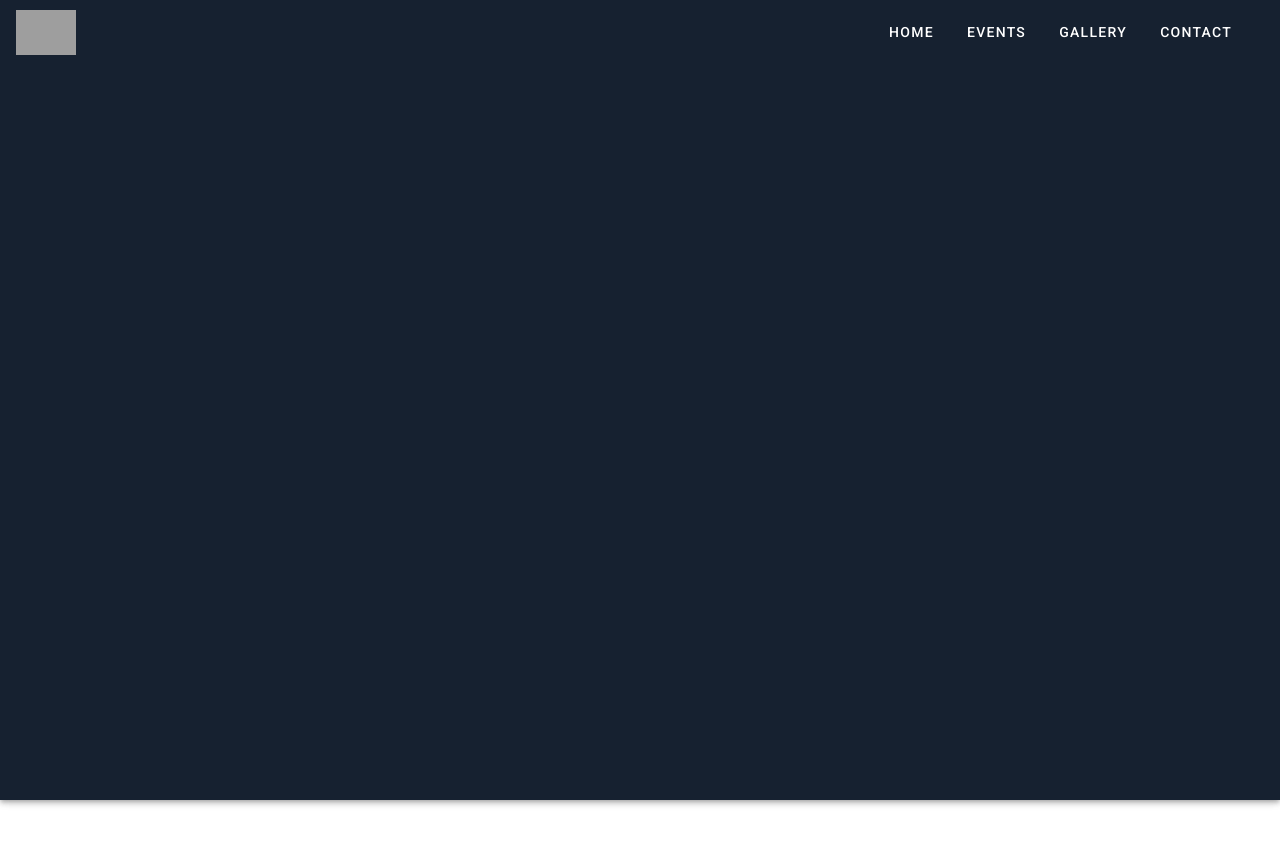
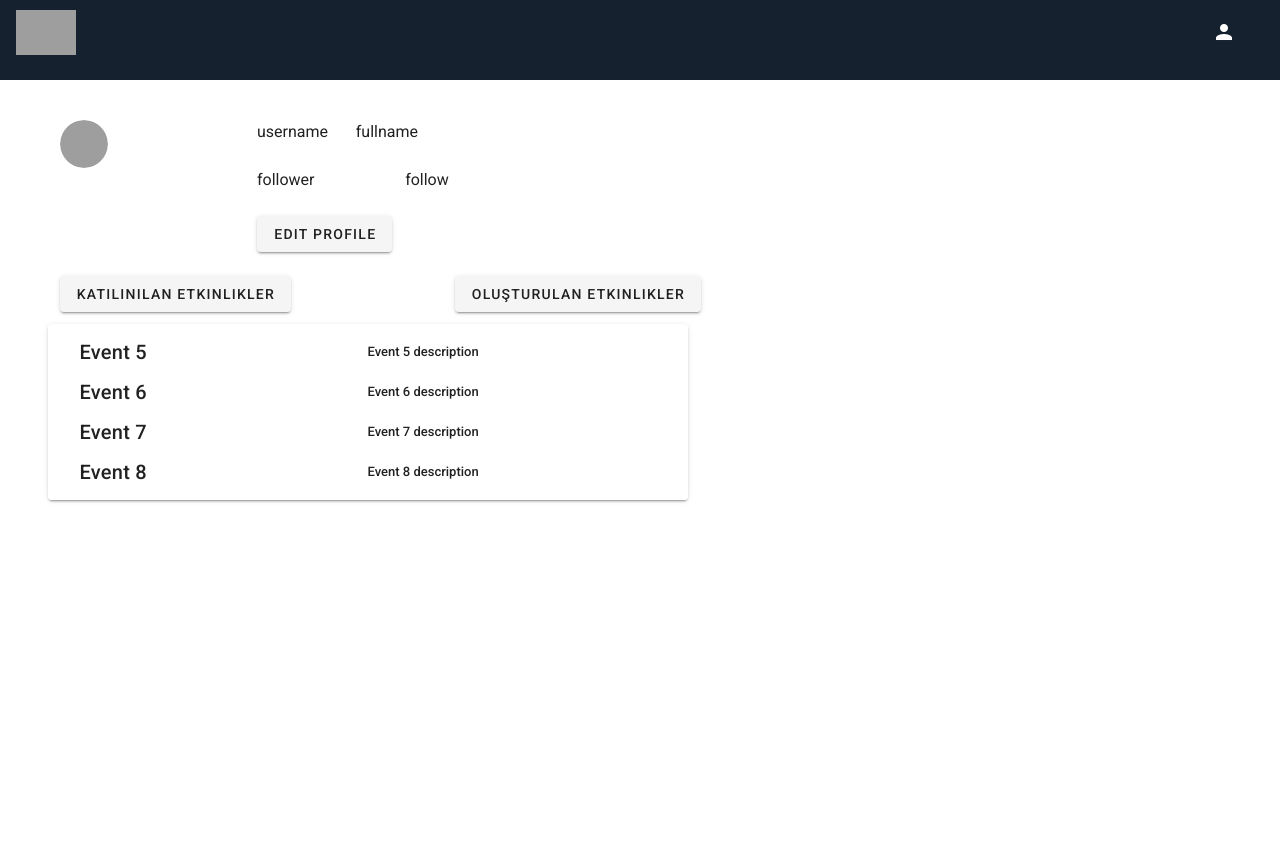
Before and after one commit to ahmedy08/social-media, a Vue app: page /profile in a window 1280 px wide. Shown: the top 844 px of the page. Before the commit the page ends 800 px from the top, so only its background shows below. Built offline with nearby package versions, Linux system fonts and the light colour scheme; grey boxes are pictures that could not be loaded.

Commit message:
Some progress

```diff
--- a/src/components/MainHeader.vue
+++ b/src/components/MainHeader.vue
@@ -14,10 +14,21 @@
       </v-toolbar-items>
       <v-spacer></v-spacer>
       <v-toolbar-items class="px-4">
-        <v-btn text>Home</v-btn>
-        <v-btn text>Events</v-btn>
-        <v-btn text>Gallery</v-btn>
-        <v-btn text>Contact</v-btn>
+        <v-menu open-on-click>
+          <template v-slot:activator="{ on }">
+            <v-btn icon v-on="on">
+              <v-icon>mdi-account</v-icon>
+            </v-btn>
+          </template>
+          <v-list>
+            <v-list-item @click="goToProfile">
+             <v-list-item-title>Profile</v-list-item-title>
+            </v-list-item>
+            <v-list-item @click="logout">
+              <v-list-item-title>Logout</v-list-item-title>
+            </v-list-item>
+          </v-list>
+        </v-menu>
       </v-toolbar-items>
   </v-toolbar>
 </v-app>
@@ -33,8 +44,12 @@ export default defineComponent({
     const login = () => {
       router.push('/login')
     }
+    const goToProfile = () => {
+      router.push('/profile')
+    }
     return {
-      login
+      login,
+      goToProfile
     }
   },
 })
--- /dev/null
+++ b/src/components/ProfileEvents.vue
@@ -0,0 +1,59 @@
+<template>
+  <v-card width="50vw">
+      <v-list
+        dense
+        class="px-4"
+        v-if="!isEventYours"
+      >
+        <v-list-item
+          v-for="(event,index) in events1"
+          :key="index">
+            <v-list-item-title class="title">{{ event.title }}</v-list-item-title>
+            <v-list-item-title> {{ event.description }}</v-list-item-title>
+        </v-list-item>
+      </v-list>
+    <v-list
+      dense
+      class="px-4"
+      v-if="isEventYours"
+    >
+      <v-list-item
+        v-for="(event,index) in events2"
+        :key="index">
+        <v-list-item-title class="title">{{ event.title }}</v-list-item-title>
+        <v-list-item-title> {{ event.description }}</v-list-item-title>
+      </v-list-item>
+    </v-list>
+  </v-card>
+</template>
+
+<script>
+import { defineComponent } from 'vue'
+
+export default defineComponent({
+  name: "ProfileEvents",
+  props: ["isEventYours"],
+  setup() {
+    const events1 = [
+      {id: 1, title: 'Event 1', description: 'Event 1 description', date: '2021-01-01'},
+      {id: 2, title: 'Event 2', description: 'Event 2 description', date: '2021-01-02'},
+      {id: 3, title: 'Event 3', description: 'Event 3 description', date: '2021-01-03'},
+      {id: 4, title: 'Event 4', description: 'Event 4 description', date: '2021-01-04'},
+    ]
+    const events2 = [
+      {id: 5, title: 'Event 5', description: 'Event 5 description', date: '2021-01-05'},
+      {id: 6, title: 'Event 6', description: 'Event 6 description', date: '2021-01-06'},
+      {id: 7, title: 'Event 7', description: 'Event 7 description', date: '2021-01-07'},
+      {id: 8, title: 'Event 8', description: 'Event 8 description', date: '2021-01-08'},
+    ]
+    return {
+      events1,
+      events2
+    }
+  },
+})
+</script>
+
+<style scoped>
+
+</style>
--- /dev/null
+++ b/src/pages/Profile.vue
@@ -0,0 +1,61 @@
+<template>
+ <v-app>
+   <v-container >
+     <v-row class="mt-4">
+       <v-col cols="2">
+         <v-avatar>
+            <v-img src="https://cdn.vuetifyjs.com/images/logos/vuetify-logo-dark.png"></v-img>
+         </v-avatar>
+       </v-col>
+       <v-col cols="6">
+         <v-row>
+           <v-col cols="2">username</v-col>
+           <v-col cols="2">fullname</v-col>
+         </v-row>
+         <v-row>
+           <v-col cols="3">follower</v-col>
+           <v-col cols="3">follow</v-col>
+         </v-row>
+         <v-row>
+            <v-col cols="6">
+              <v-btn>edit profile</v-btn>
+            </v-col>
+         </v-row>
+       </v-col>
+     </v-row>
+     <v-row>
+       <v-col cols="4">
+         <v-btn @click="isEventYours = false">Katılınılan Etkinlikler</v-btn>
+       </v-col>
+       <v-col cols="4">
+         <v-btn @click="isEventYours = true">Oluşturulan Etkinlikler</v-btn>
+       </v-col>
+     </v-row>
+     <v-row>
+       <profile-events :isEventYours="isEventYours"/>
+     </v-row>
+   </v-container>
+ </v-app>
+</template>
+
+<script>
+import { defineComponent } from 'vue'
+import ProfileEvents from "@/components/ProfileEvents";
+
+export default defineComponent({
+  name: "UserProfile",
+  components: {
+    ProfileEvents
+  },
+setup() {
+    const isEventYours = true;
+    return {
+      isEventYours
+    }
+  },
+})
+</script>
+
+<style scoped>
+
+</style>
--- a/src/router/index.js
+++ b/src/router/index.js
@@ -5,6 +5,7 @@ Vue.use(VueRouter)
 
 const Login = () => import('../pages/Login.vue')
 const Home = () => import('../pages/Home.vue')
+const Profile = () => import('../pages/Profile.vue')
 
 const routes = [
     {
@@ -16,6 +17,11 @@ const routes = [
         path: '/home',
         name: 'Home',
         component: Home
+    },
+    {
+        path: '/profile',
+        name: 'Profile',
+        component: Profile
     }
 ]
 
```
Also changed, not shown: 1 other file (tests, documents, lock files or other folders).
